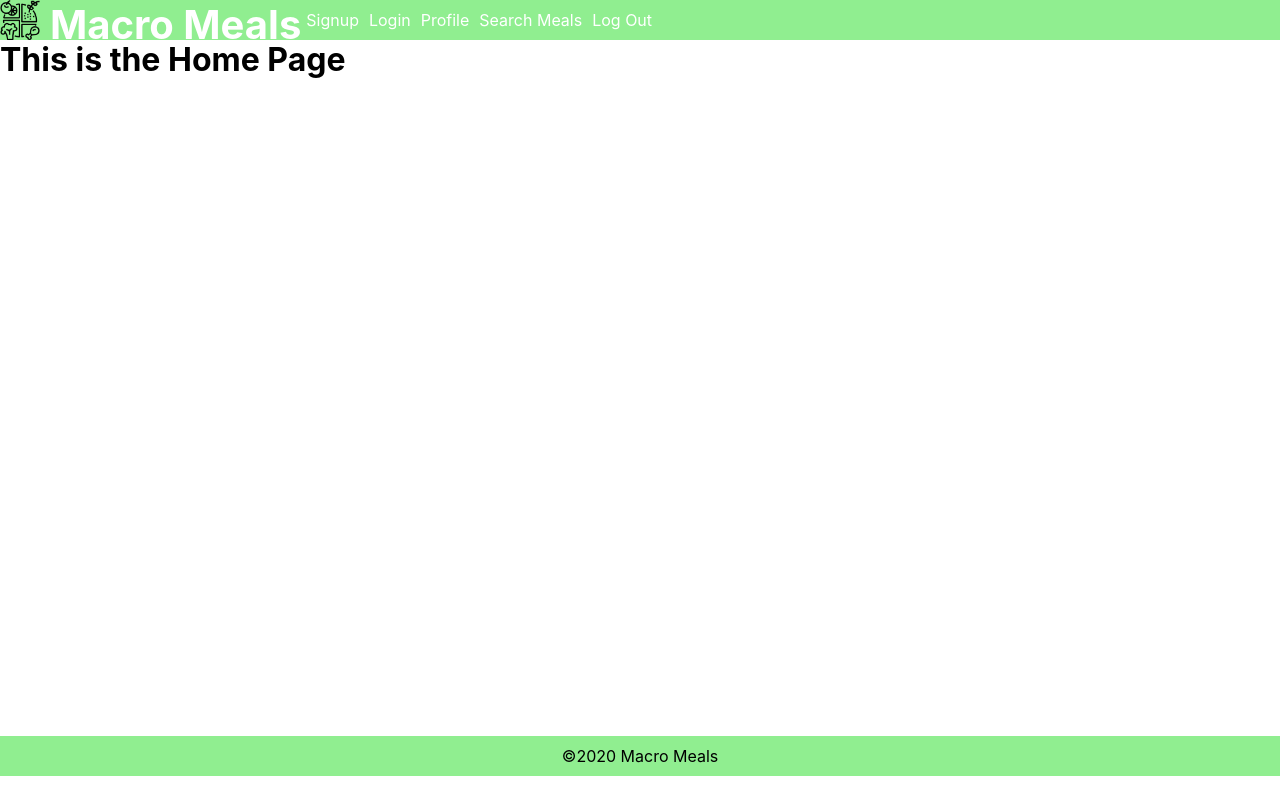
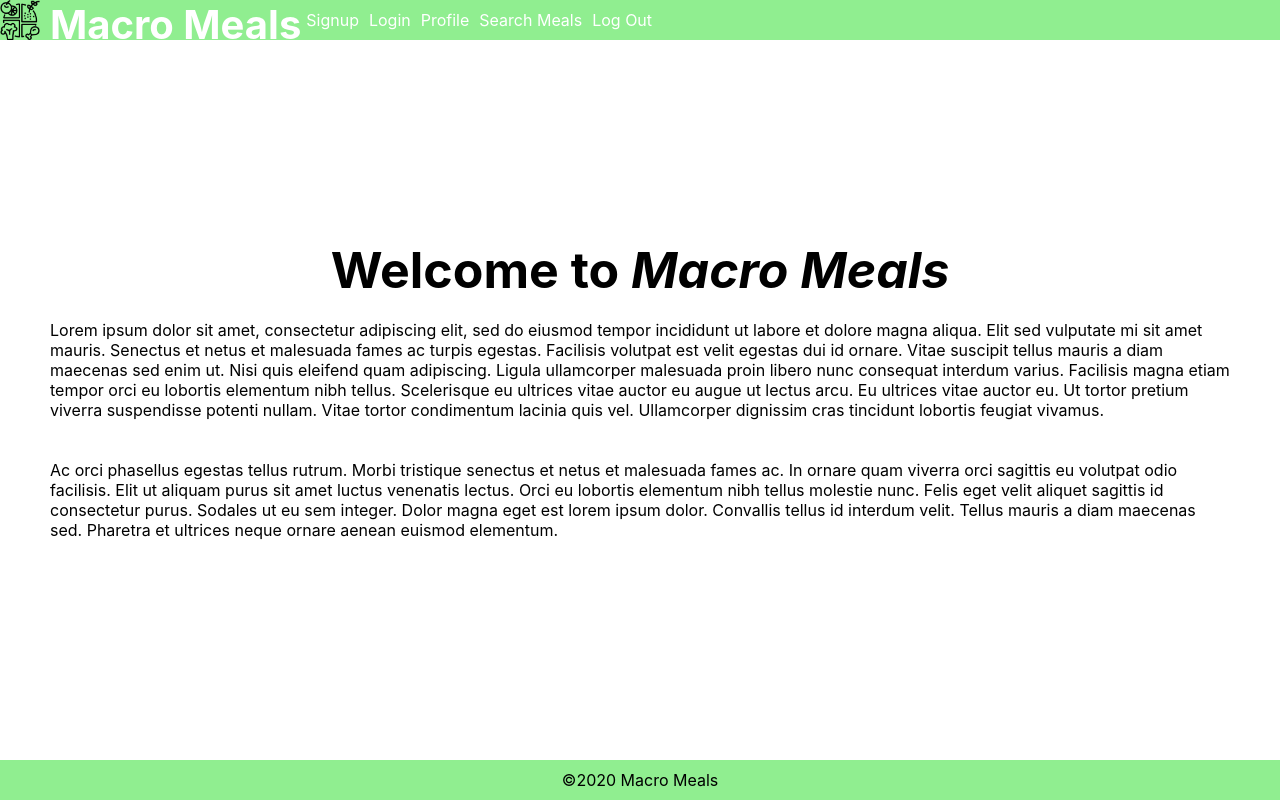
Before and after one commit to natedaniels42/macro-meals-client, a React (Create React App) app: page / in a window 1280 px wide. Built offline with nearby package versions, Linux system fonts and the light colour scheme.

Commit message:
Basic home page created

```diff
--- a/src/App.css
+++ b/src/App.css
@@ -5,10 +5,11 @@
 }
 
 body {
+  position: relative;
+  top: 20px;
   min-height: 92vh;
 }
 
 h1 {
   position: relative;
-  top: 40px;
 }
--- a/src/App.js
+++ b/src/App.js
@@ -1,6 +1,7 @@
 import React from 'react';
 import NavBar from './components/NavBar/NavBar';
 import Footer from './components/Footer/Footer';
+import Home from './components/Home/Home';
 import './App.css';
 
 function App() {
@@ -8,9 +9,7 @@ function App() {
     <div>
       <NavBar />
       <body>
-        <h1>
-          This is the Home Page
-        </h1>
+        <Home />
       </body>
       <Footer />
     </div>
--- a/src/components/Footer/Footer.css
+++ b/src/components/Footer/Footer.css
@@ -1,7 +1,10 @@
 footer {
     background-color: lightgreen;
     height: 40px;
+    width: 100%;
     display: flex;
     justify-content: center;
     align-items: center;
+    position: fixed;
+    bottom: 0;
 }
--- /dev/null
+++ b/src/components/Home/Home.css
@@ -0,0 +1,20 @@
+.home-body {
+    position: relative;
+    display: flex;
+    height: 90vh;
+    flex-direction: column;
+    justify-content: center;
+    align-items: center;
+}
+
+.welcome {
+    font-size: 50px;
+}
+
+.company-name2 {
+    font-style: italic;
+}
+
+.home-description {
+    padding: 20px 50px;
+}
--- /dev/null
+++ b/src/components/Home/Home.js
@@ -0,0 +1,14 @@
+import React from 'react';
+import './Home.css'
+
+function Home() {
+    return (
+        <div className="home-body">
+            <h1 className="welcome">Welcome to <span className="company-name2">Macro Meals</span></h1>
+            <p className="home-description">Lorem ipsum dolor sit amet, consectetur adipiscing elit, sed do eiusmod tempor incididunt ut labore et dolore magna aliqua. Elit sed vulputate mi sit amet mauris. Senectus et netus et malesuada fames ac turpis egestas. Facilisis volutpat est velit egestas dui id ornare. Vitae suscipit tellus mauris a diam maecenas sed enim ut. Nisi quis eleifend quam adipiscing. Ligula ullamcorper malesuada proin libero nunc consequat interdum varius. Facilisis magna etiam tempor orci eu lobortis elementum nibh tellus. Scelerisque eu ultrices vitae auctor eu augue ut lectus arcu. Eu ultrices vitae auctor eu. Ut tortor pretium viverra suspendisse potenti nullam. Vitae tortor condimentum lacinia quis vel. Ullamcorper dignissim cras tincidunt lobortis feugiat vivamus.</p>
+            <p className="home-description">Ac orci phasellus egestas tellus rutrum. Morbi tristique senectus et netus et malesuada fames ac. In ornare quam viverra orci sagittis eu volutpat odio facilisis. Elit ut aliquam purus sit amet luctus venenatis lectus. Orci eu lobortis elementum nibh tellus molestie nunc. Felis eget velit aliquet sagittis id consectetur purus. Sodales ut eu sem integer. Dolor magna eget est lorem ipsum dolor. Convallis tellus id interdum velit. Tellus mauris a diam maecenas sed. Pharetra et ultrices neque ornare aenean euismod elementum.</p>
+        </div>
+    )
+}
+
+export default Home;
```
